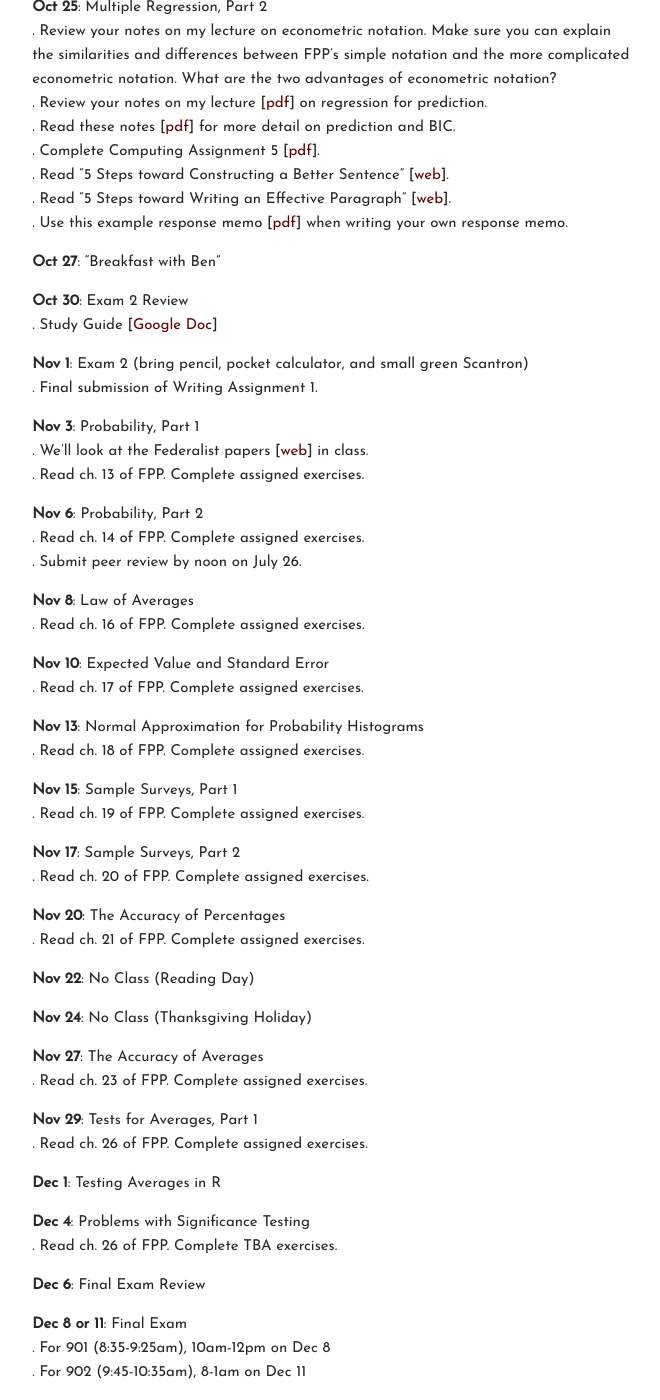
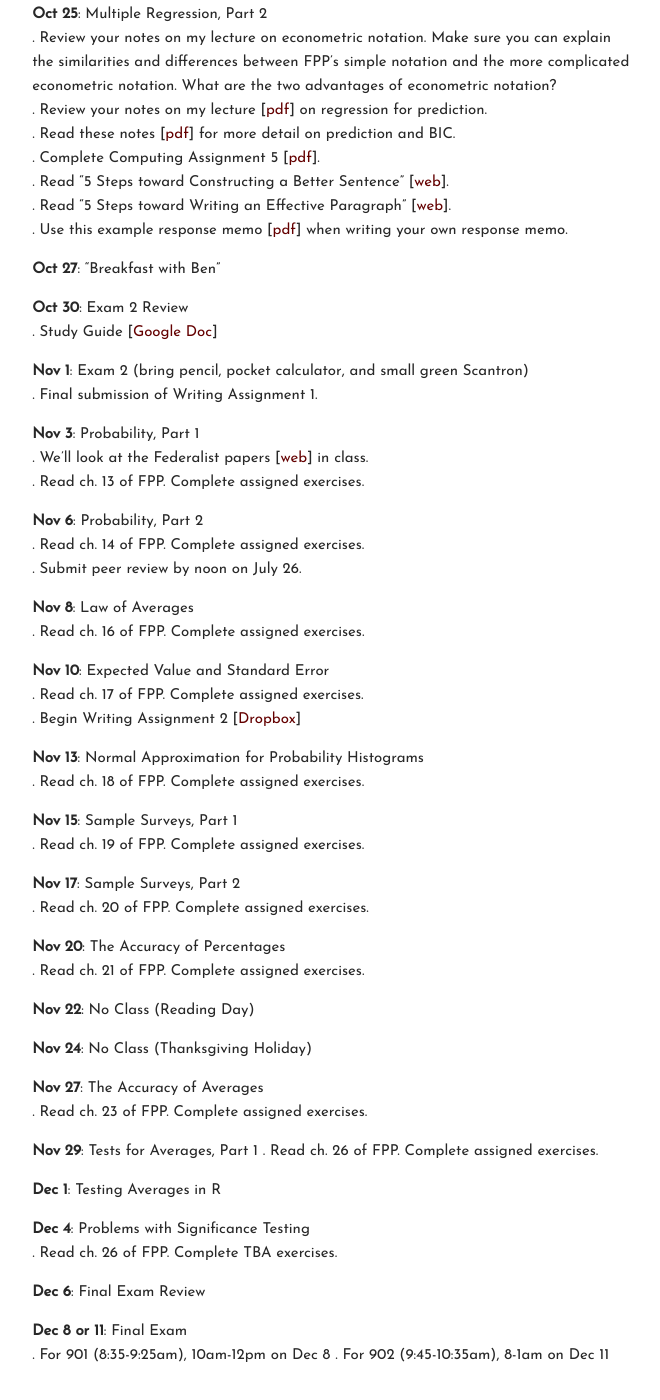
Before and after one commit to carlislerainey/carlislerainey.github.io, a Jekyll site: the page built from teaching/pols-209/index.md, in a window 1280 px wide and 1400 px high, scrolled down 2700 px. Shown: the whole window, without its empty margins (430-1090 px from the left). Built offline with Jekyll 4.4.1, drawn with Linux system fonts in a browser that asks for light colours; some of the changed text lies outside the part shown.

Commit message:
update 209

```diff
--- a/teaching/pols-209/index.md
+++ b/teaching/pols-209/index.md
@@ -11,6 +11,7 @@
 
 - Writing Assignment 1 [[Dropbox](https://www.dropbox.com/s/jfq0quuzklroesq/writing-assignment-1.docx?dl=0)]
 - Rubric [[Dropbox](https://www.dropbox.com/s/zkz7nv7jt0dkquf/Rubric-Writing%20Assignment%201.pdf?dl=0)]
+- Writing Assignment 2 [[Dropbox](https://www.dropbox.com/s/icggw47uza08841/writing-assignment-2.pdf?dl=0)]
 
 
 ## Office Hours
@@ -146,6 +147,7 @@
 
 **Nov 10**: Expected Value and Standard Error
 . Read ch. 17 of FPP. Complete assigned exercises.
+. Begin Writing Assignment 2 [[Dropbox](https://www.dropbox.com/s/icggw47uza08841/writing-assignment-2.pdf?dl=0)]
 
 **Nov 13**: Normal Approximation for Probability Histograms
 . Read ch. 18 of FPP. Complete assigned exercises.
```
Also changed, not shown: cv/index.md (+1 -1 lines).
